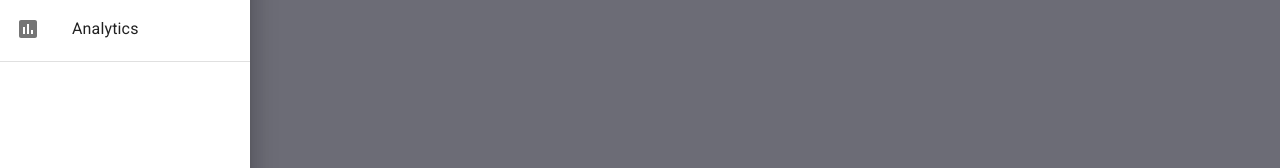
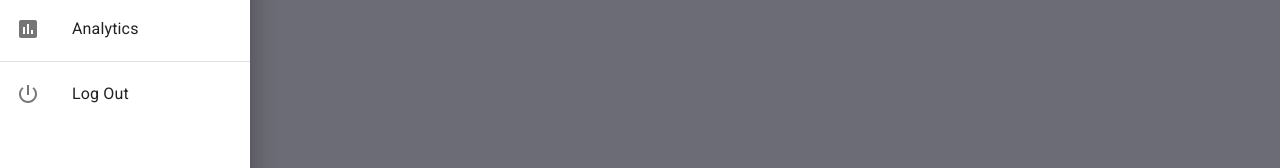
Before and after one commit to LHL-FocusPocus/FocusPocus, a React (Create React App) app in the folder client/: page /dashboard in a window 1280 px wide. Both pictures are taken after a click on the button "FOCUSPOCUS". Shown: the part 555-723 px from the top of the page. Built offline with nearby package versions, Linux system fonts and the light colour scheme.

Commit message:
Add Log Out button

```diff
--- a/client/src/components/Navbar.jsx
+++ b/client/src/components/Navbar.jsx
@@ -9,6 +9,7 @@ import ListItemIcon from "@material-ui/core/ListItemIcon";
 import ListItemText from "@material-ui/core/ListItemText";
 import SettingsIcon from "@material-ui/icons/Settings";
 import AssessmentIcon from "@material-ui/icons/Assessment";
+import PowerSettingsNewIcon from "@material-ui/icons/PowerSettingsNew";
 import styled from "styled-components";
 
 const useStyles = makeStyles({
@@ -34,14 +35,14 @@ const Logo = styled.div`
   text-align: center;
   font-size: 2em;
   padding: 0.6em;
-`
+`;
 
 const Message = styled.div`
   text-align: center;
   padding: 1.5em;
   font-size: 0.9em;
   padding-bottom: 4em;
-`
+`;
 
 export default function Navbar() {
   const classes = useStyles();
@@ -67,9 +68,7 @@ export default function Navbar() {
       onClick={toggleDrawer(anchor, false)}
       onKeyDown={toggleDrawer(anchor, false)}
     >
-      <Logo>
-        FocusPocus
-      </Logo>
+      <Logo>FocusPocus</Logo>
       <List>
         <Icon src="/imgs/multitasking.jpg"></Icon>
       </List>
@@ -94,7 +93,12 @@ export default function Navbar() {
       </List>
       <Divider />
       <List>
-
+        <ListItem button key="logout">
+          <ListItemIcon>
+            <PowerSettingsNewIcon />
+          </ListItemIcon>
+          <ListItemText primary="Log Out" />
+        </ListItem>
       </List>
     </div>
   );
```
